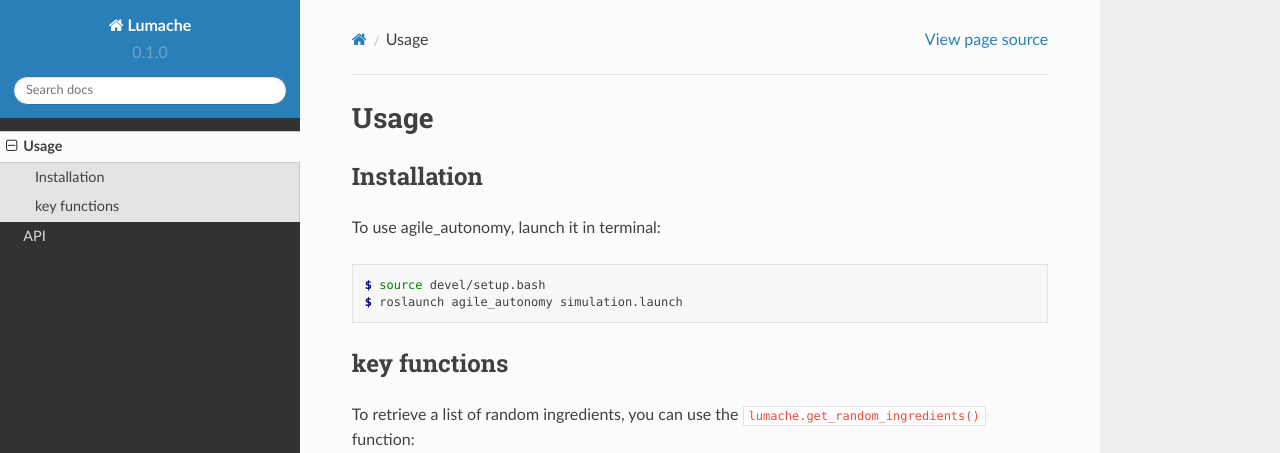
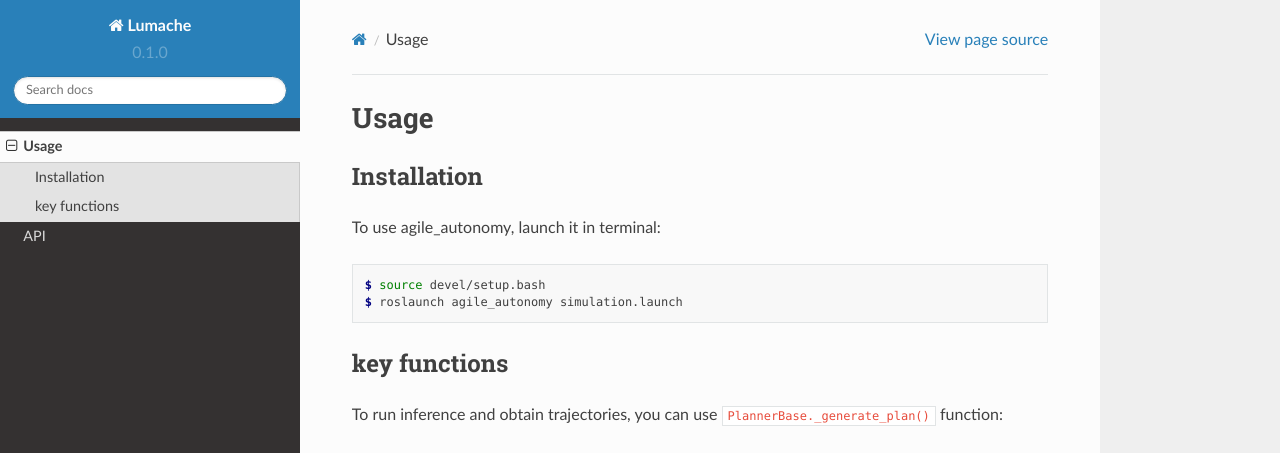
Before and after one commit to robbyQY/rqt-tutorial, a Sphinx documentation site: the page built from docs/source/usage.rst, in a window 1280 px wide and 1112 px high. Shown: the top 453 px of the window. Built offline with Sphinx 7.4.7 and the Read the Docs theme 2.0.0, drawn with Linux system fonts in a browser that asks for light colours.

Commit message:
Update usage.rst

```diff
--- a/docs/source/usage.rst
+++ b/docs/source/usage.rst
@@ -16,10 +16,9 @@ To use agile_autonomy, launch it in terminal:
 key functions
 ----------------
 
-To retrieve a list of random ingredients,
-you can use the ``lumache.get_random_ingredients()`` function:
+To run inference and obtain trajectories, you can use ``PlannerBase._generate_plan()`` function:
 
-.. autofunction:: lumache.get_random_ingredients
+
 
 The ``kind`` parameter should be either ``"meat"``, ``"fish"``,
 or ``"veggies"``. Otherwise, :py:func:`lumache.get_random_ingredients`
```
